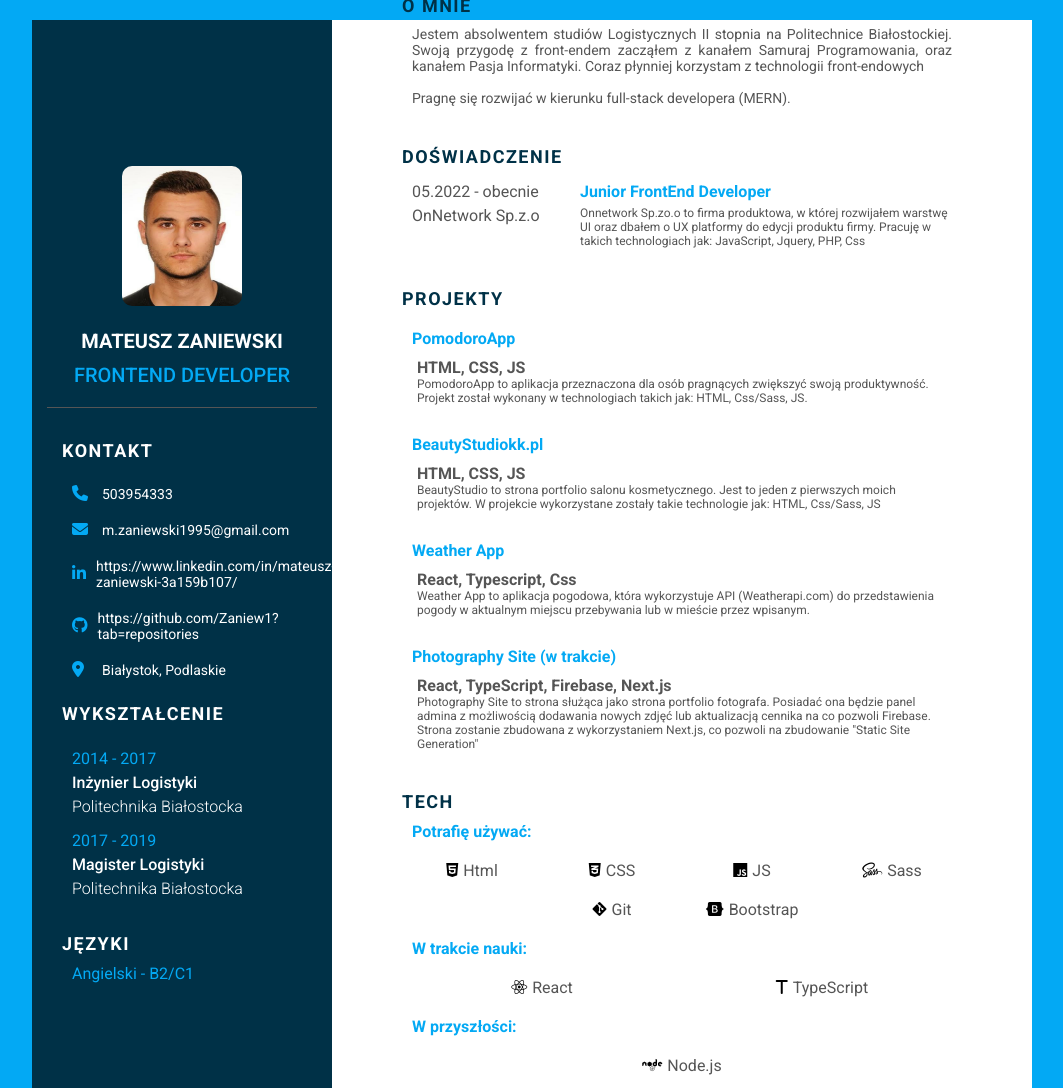
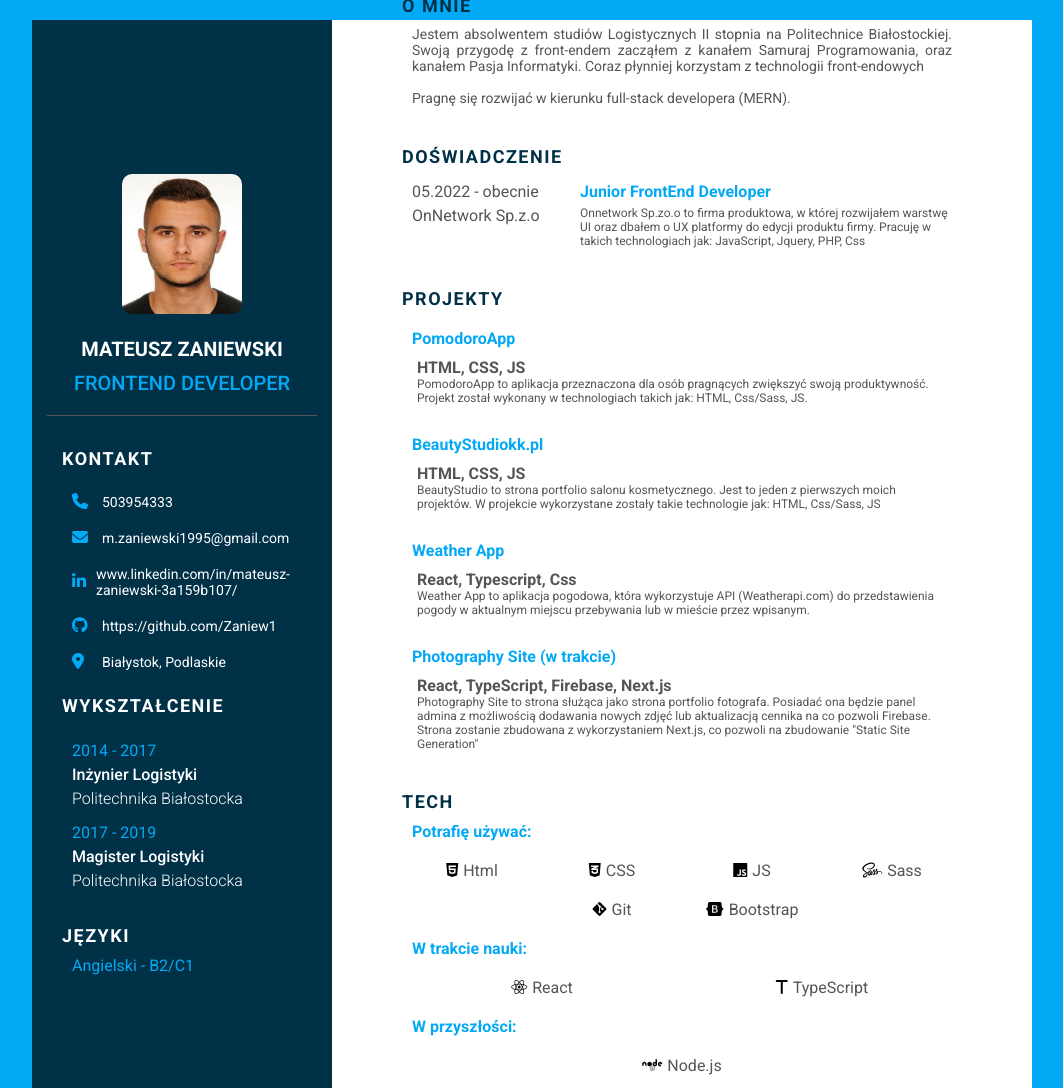
Before and after one commit to Zaniew1/Mateusz-Zaniewski-CV, a plain HTML site: page index.html in a window 1280 px wide. Shown: the top 1088 px of the page, without its empty margins (108-1171 px from the left). Drawn offline with Linux system fonts and the light colour scheme.

Commit message:
Update index.html

```diff
--- a/index.html
+++ b/index.html
@@ -45,13 +45,13 @@
                         <div class="contact__icon">
                             <i class="icon fa-brands fa-linkedin-in"></i>
                         </div>
-                        <div class="contact__text"><a class="contact__link" href="https://www.linkedin.com/in/mateusz-zaniewski-3a159b107/" target=" _blank">https://www.linkedin.com/in/mateusz-zaniewski-3a159b107/</a></div>
+                        <div class="contact__text"><a class="contact__link" href="https://www.linkedin.com/in/mateusz-zaniewski-3a159b107/" target=" _blank">www.linkedin.com/in/mateusz-zaniewski-3a159b107/</a></div>
                     </li>
                     <li class="contact__info">
                         <div class="contact__icon">
                             <i class="icon fa-brands fa-github"></i>
                         </div>
-                        <div class="contact__text"><a class="contact__link" href="https://github.com/Zaniew1?tab=repositories" target=" _blank">https://github.com/Zaniew1?tab=repositories</a></div>
+                        <div class="contact__text"><a class="contact__link" href="https://github.com/Zaniew1?tab=repositories" target=" _blank">https://github.com/Zaniew1</a></div>
                     </li>
 
                     <li class="contact__info">
```
